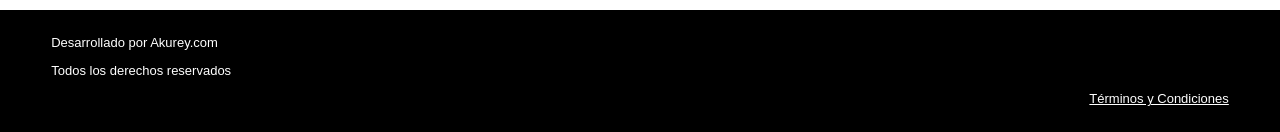
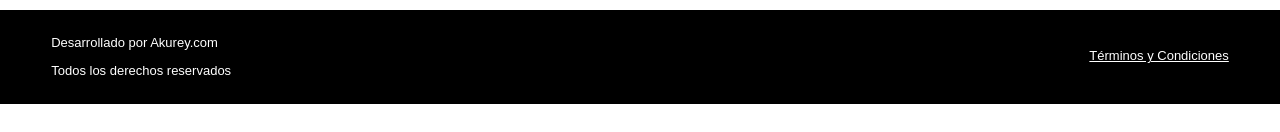
Before and after one commit to mariellsanchez/Training, a website: page Web/Task4/index.html in a window 1280 px wide. Shown: the part 1334-1466 px from the top of the page. After the commit the page ends 1438 px from the top, so only its background shows below. Drawn offline with Linux system fonts and the light colour scheme; some icons are missing.

Commit message:
PR corrections, BEM ready :D

```diff
--- a/Web/Task4/gulpfile.js
+++ b/Web/Task4/gulpfile.js
@@ -21,8 +21,6 @@ gulp.task('css', function(done) {
     done();
 });
 
-//gulp.task('run', ['sass', 'css']);
-
 gulp.task('run', gulp.series('sass', 'css'), cb => {
   cb();
 });
--- a/Web/Task4/index.html
+++ b/Web/Task4/index.html
@@ -1,5 +1,5 @@
 <head>
-  <link rel="stylesheet" href="scss/styles.css">
+  <link rel="stylesheet" href="css/styles.css">
   <link rel="stylesheet" href="https://fonts.googleapis.com/css?family=Roboto">
   <link href="https://file.myfontastic.com/Q2bd75GJSu4DBh2Aim52cE/icons.css" rel="stylesheet">
   <title>Security | Home</title>
@@ -104,12 +104,12 @@
 
 </body>
 
-<footer class="footer--content">
-  <div class="footer--content--text">
+<footer class="footer">
+  <div class="footer__text">
+    <p class="footer__link--position">
+      <a class="footer__link" href="https://www.youtube.com/watch?v=8f7wj_RcqYk&ab_channel=GoodClipsDaily">Términos y Condiciones</a>
+    </p>
     <p>Desarrollado por Akurey.com</p>
     <p>Todos los derechos reservados</p>
-    <div class="footer--content--link">
-      <p><a href="https://www.youtube.com/watch?v=8f7wj_RcqYk&ab_channel=GoodClipsDaily">Términos y Condiciones</a></p>
-    </div>
   </div>
 </footer>
--- a/Web/Task4/scss/_footer.scss
+++ b/Web/Task4/scss/_footer.scss
@@ -1,18 +1,20 @@
 
-.footer--content {
+.footer {
     text-align: center;
     width: 100%;
     padding: 5%;
     background-color: $mainColor;
     color: $contrastColor;
-    &--link{
-        a{
-            &:link {
+    &__link{
+        //float: right;
+        &:link {
             color: $contrastColor;
-            }
-            &:visited {
+        }
+        &:visited {
             color: $contrastColor;
-            }
+        }
+        &--position{
+            float: right;
         }
     }
 }
--- a/Web/Task4/scss/_navbar.scss
+++ b/Web/Task4/scss/_navbar.scss
@@ -5,7 +5,7 @@
   .navbar{
     border: 15px solid $mainColor;
     width: 100%;
-    height: 13%;
+    height: auto;
     position: fixed;
     background-color: $mainColor;
     &__img{
--- a/Web/Task4/scss/styles.scss
+++ b/Web/Task4/scss/styles.scss
@@ -62,7 +62,7 @@
     font-size: 13px;
   }
 
-  .footer--content {
+  .footer {
     padding: 1% 4%;
     text-align: left;
     &--link{
```
Also changed, not shown: Web/Task4/css/styles.css, Web/Task4/dist/styles.css, Web/Task4/scss/styles.css (deleted), 1 other file.
